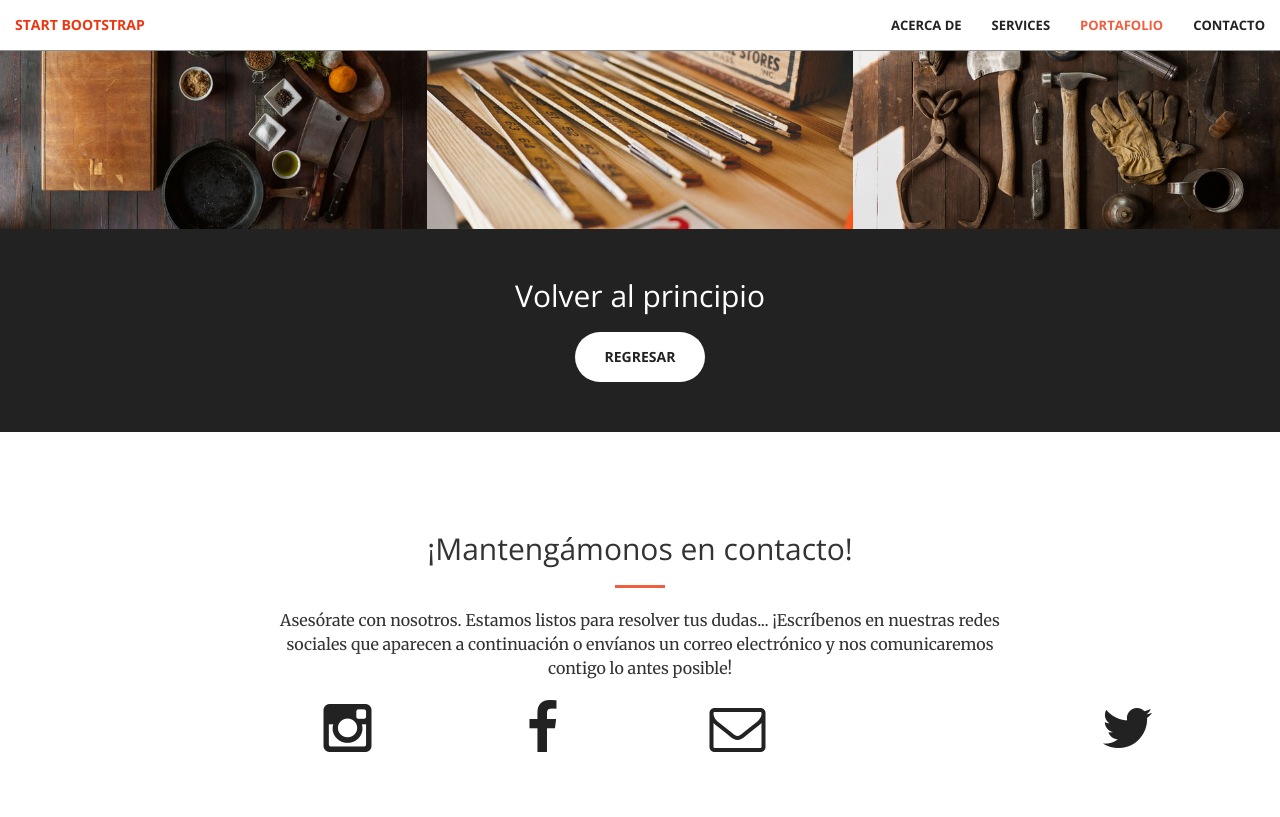
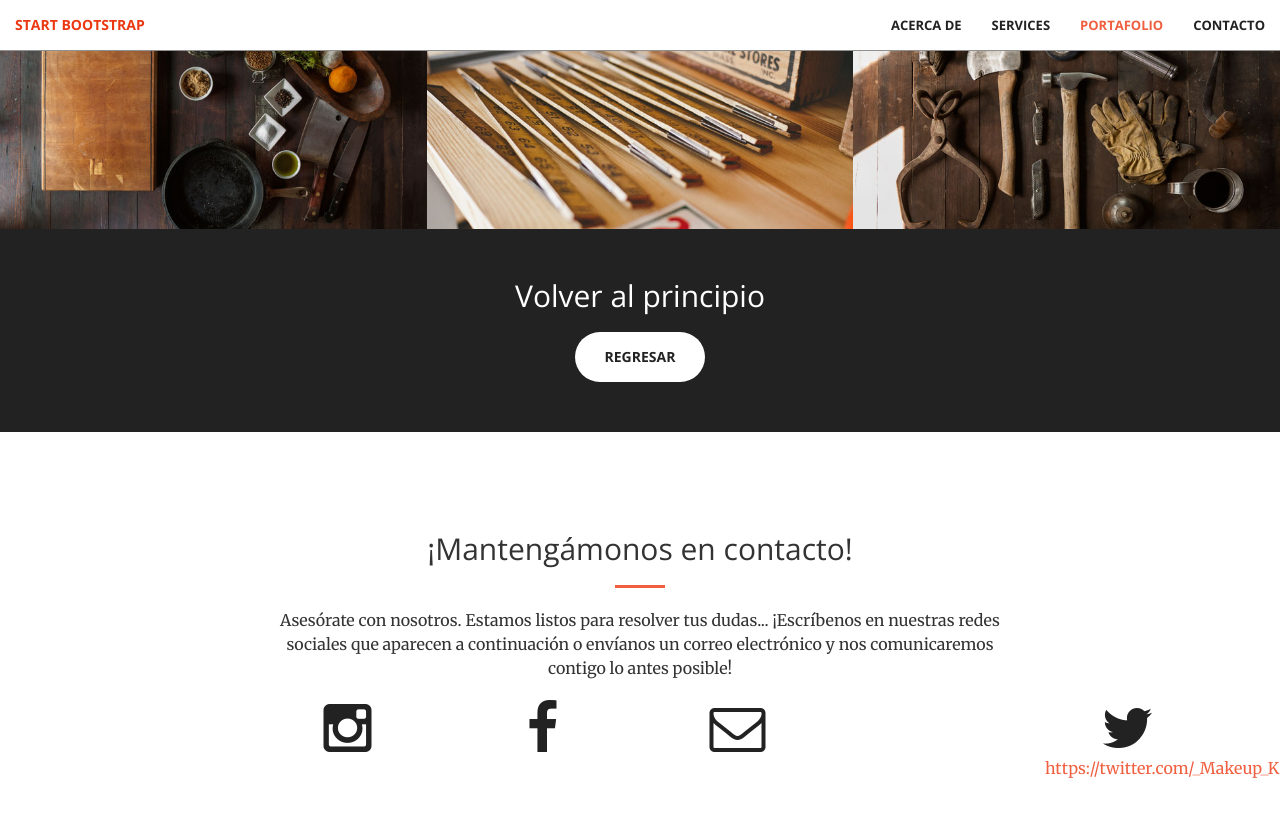
Before and after one commit to KatherineMerchanS/KatherineMerchanS.github.io, a Jekyll site: the page built from index.html, in a window 1280 px wide and 900 px high, scrolled down 2005 px. Shown: the top 817 px of the window. Built offline with Jekyll 4.4.1, drawn with Linux system fonts in a browser that asks for light colours; part of the change alters nothing that is shown.

Commit message:
Update _config.yml

```diff
--- a/_config.yml
+++ b/_config.yml
@@ -5,7 +5,7 @@ description: > # this means to ignore newlines until "baseurl:"
 baseurl: "" # the subpath of your site, e.g. /blog/
 url: "" # the base hostname & protocol for your site
 
-twitter_username:
+twitter_username: "https://twitter.com/_Makeup_KM"
 github_username:
 
 # Build settings
```
